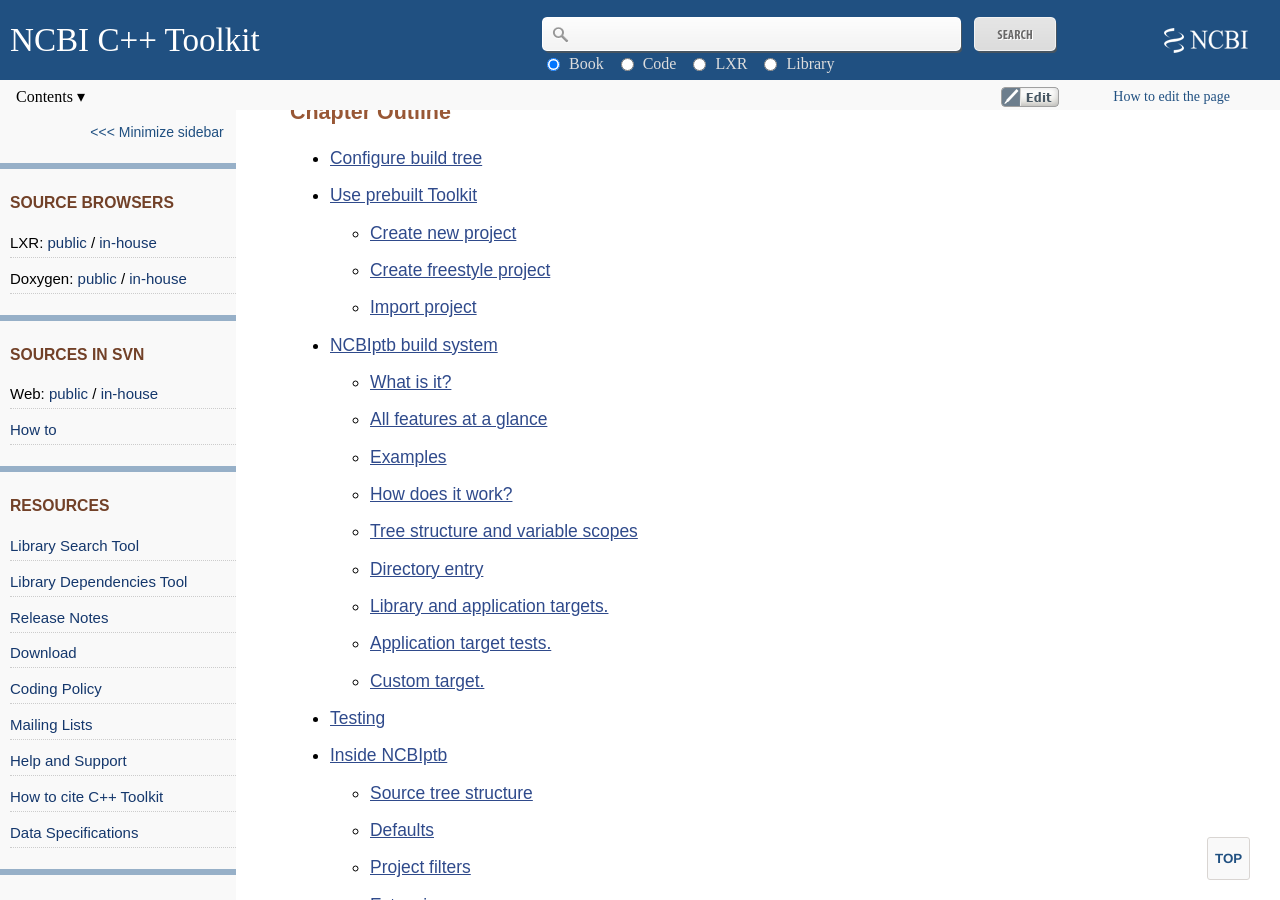
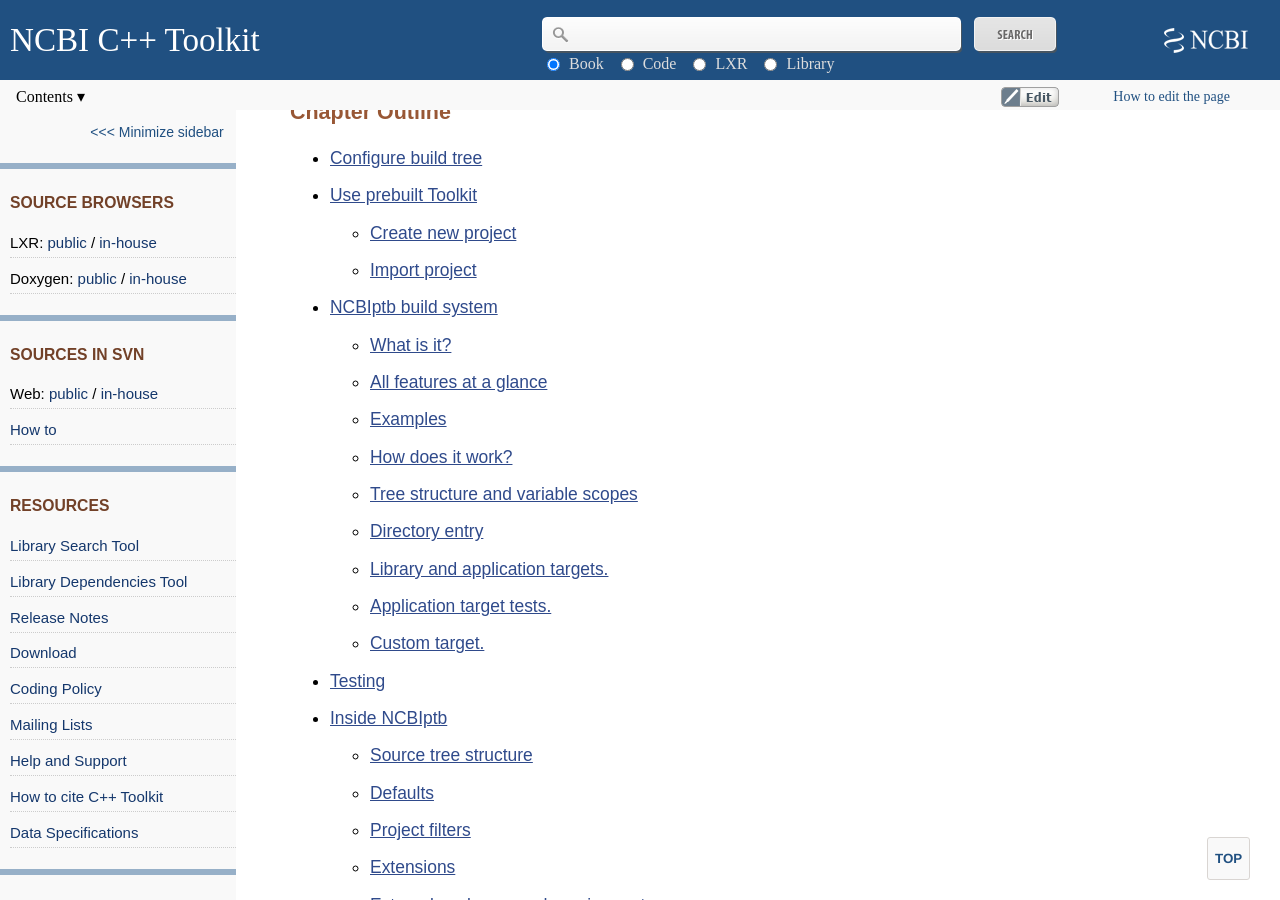
Before and after one commit to ncbi/cxx-toolkit, a Jekyll site: the page built from pages/ch_cmconfig.md, in a window 1280 px wide and 900 px high, scrolled down 494 px. Built offline with Jekyll 4.4.1, drawn with Linux system fonts in a browser that asks for light colours; some of the changed text lies outside the part shown.

Commit message:
Update ch_cmconfig.md

```diff
--- a/pages/ch_cmconfig.md
+++ b/pages/ch_cmconfig.md
@@ -24,8 +24,6 @@
 -   [Use prebuilt Toolkit](#ch_cmconfig._Use_prebuilt)
 
     -   [Create new project](#ch_cmconfig._new_prebuilt)
-
-    -   [Create freestyle project](#ch_cmconfig._freestyle_prebuilt)
 
     -   [Import project](#ch_cmconfig._import_prebuilt)
 
@@ -126,16 +124,11 @@
 
     new_cmake_project --help
 
-<a name="ch_cmconfig._freestyle_prebuilt"></a>
-
-### Create freestyle project
-
 Using *new_cmake_project* script is convenience, not a requirement. You are free to choose your own style. For example, create *CMakeLists.txt* with the following contents:
 
     cmake_minimum_required(VERSION 3.7)
     project(test1)
     include($ENV{NCBI}/c++.cmake.stable/src/build-system/cmake/CMake.NCBItoolkit.cmake)
-
     add_executable(basic_sample basic_sample)
     target_link_libraries(basic_sample xncbi)
 
@@ -149,7 +142,6 @@
     cmake_minimum_required(VERSION 3.7)
     project(test1)
     include($ENV{NCBI}/c++.cmake.stable/src/build-system/cmake/CMake.NCBItoolkit.cmake)
-
     NCBI_begin_app(basic_sample)
         NCBI_sources(basic_sample)
         NCBI_uses_toolkit_libraries(xncbi)
```
